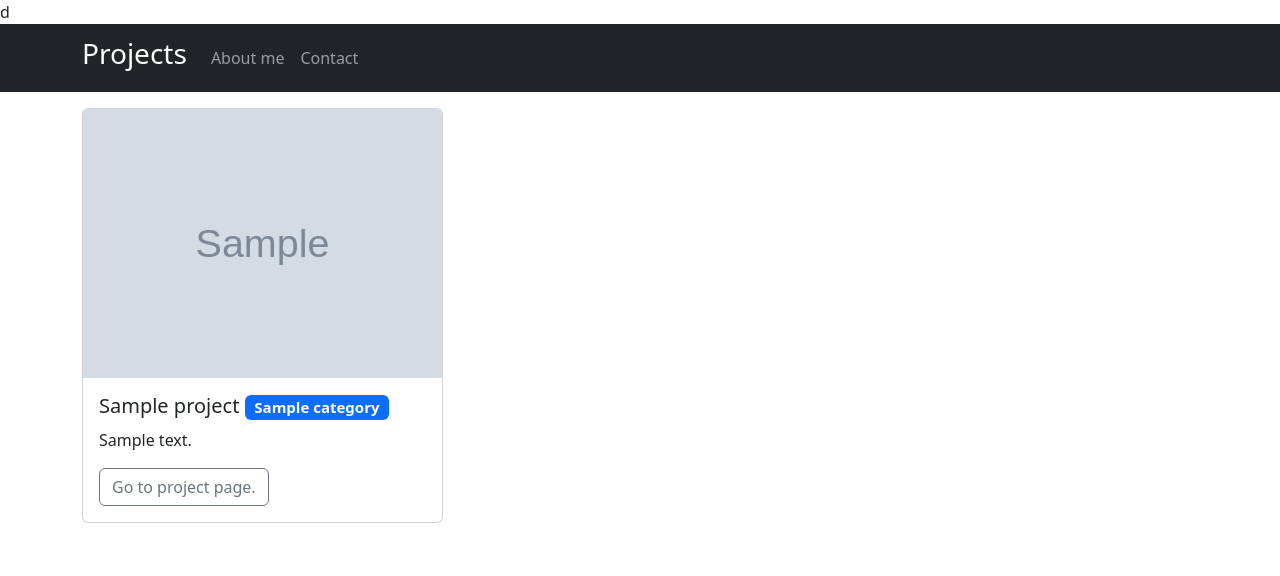
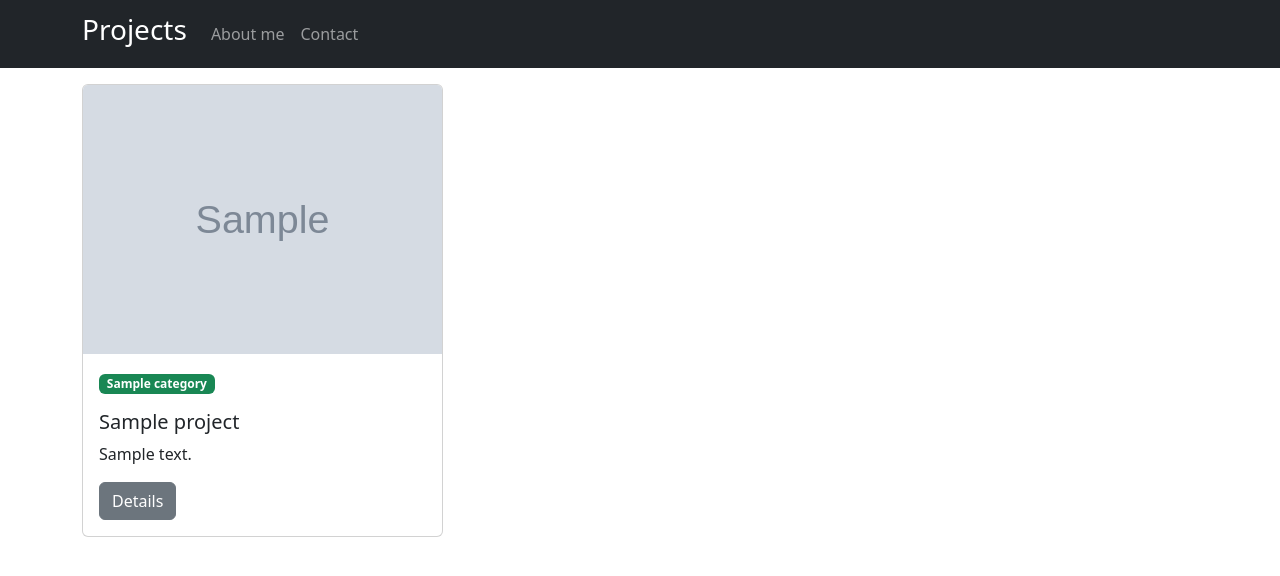
Before and after one commit to tomhaeck/portfolio, a Django app: page / in a window 1280 px wide. Shown: the top 576 px of the page. Run offline with Django 5.2, Linux system fonts and the light colour scheme; tables that the repository leaves empty hold one stand-in row (values such as "Sample post"); grey boxes marked "Sample" are stand-in pictures.

Commit message:
goldplating of the all_projects and project_detail templates

```diff
--- a/projects/templates/projects/all_projects.html
+++ b/projects/templates/projects/all_projects.html
@@ -1,4 +1,4 @@
- d{% extends 'projects/base.html' %}
+{% extends 'projects/base.html' %}
 
 {% block content %}
 
@@ -14,9 +14,10 @@
                      alt="{{ project.title }}">
             {% endif %}
             <div class="card-body">
-                <h5 class="card-title">{{ project.title }} <span class="badge text-bg-primary">{{ project.category }}</span></h5>
+                <p><span class="badge text-bg-success">{{ project.category }}</span></p>
+                <h5 class="card-title">{{ project.title }}</h5>
                 <p class="card-text">{{ project.description }}</p>
-                <a href="{% url 'project_detail' project.id %}" class="btn btn-outline-secondary">Go to project page.</a>
+                <a href="{% url 'project_detail' project.id %}" class="btn btn-secondary">Details</a>
             </div>
         </div>
     </div>
--- a/projects/templates/projects/project_detail.html
+++ b/projects/templates/projects/project_detail.html
@@ -14,8 +14,8 @@
             {% endif %}
         </div>
         <div class="col-md-9">
+            <p class="badge text-bg-success">{{ project.category }}</p>
             <h2>{{ project.title }}</h2>
-            <p class="badge text-bg-secondary">{{ project.category }}</p>
             <p>{{ project.description }}</p>
         </div>
     </div>
```
